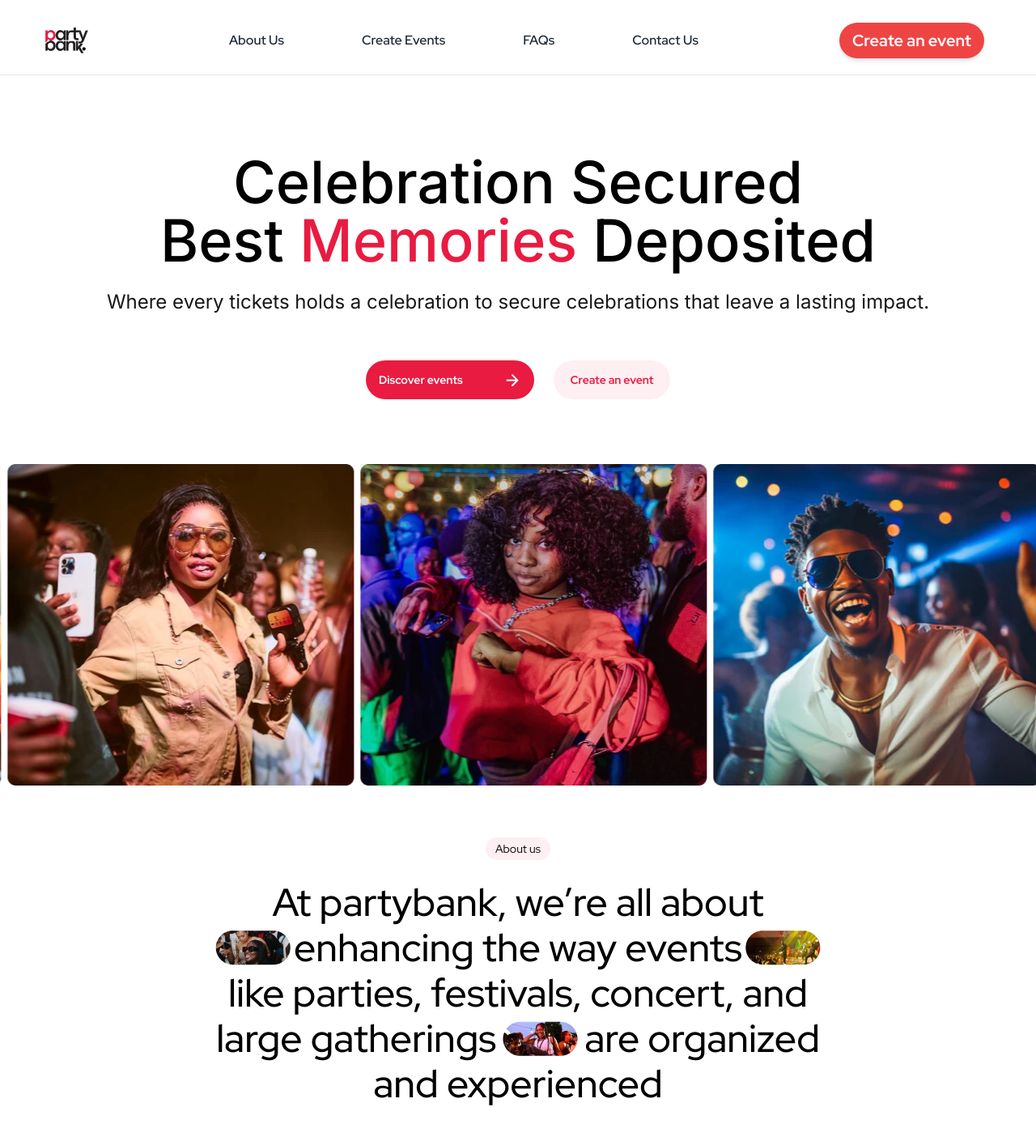
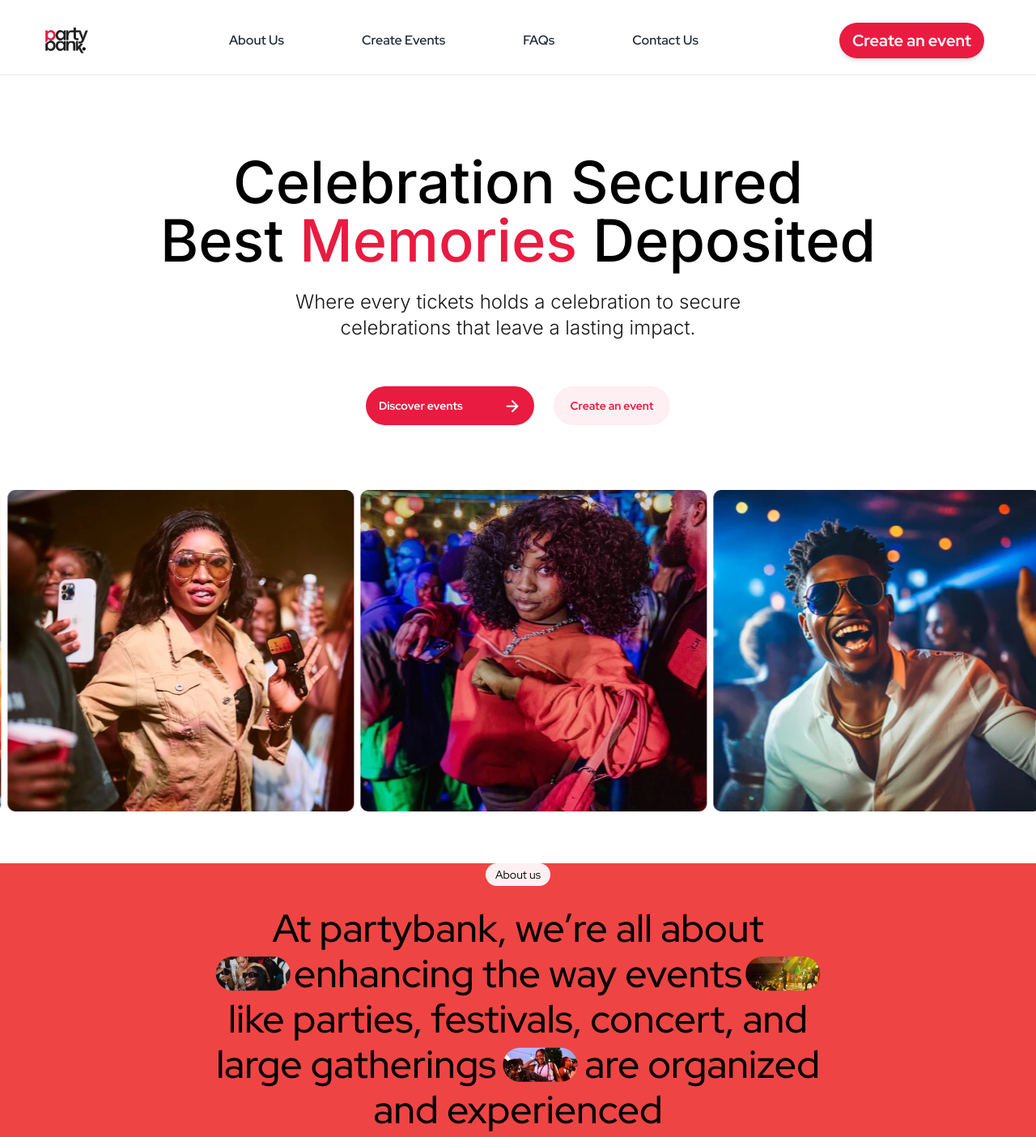
Before and after one commit to thepartybank/partybank-ticketing, a Vue app: page / in a window 1280 px wide. Shown: the top 1404 px of the page at 81% size. Built offline with nearby package versions, Linux system fonts and the light colour scheme.

Commit message:
chore:small fixes

```diff
--- a/src/components/home/AboutUs.vue
+++ b/src/components/home/AboutUs.vue
@@ -1,9 +1,9 @@
 <template>
-  <div class="flex flex-col items-center mt-8 lg:mt-16">
+  <div class="flex flex-col items-center mt-8 lg:mt-16 lg:bg-red-500">
     <p class="bg-secondary-red font-redHat text-sm rounded-full px-3 py-1 mb-4 lg:mb-7">About us</p>
 
     <div
-      class="font-redHat font-medium text-[20px] lg:text-5xl flex flex-col items-center lg:space-y-2 space-y-1"
+      class="font-redHat font-medium text-[20px] lg:text-5xl md:text-3xl flex flex-col items-center lg:space-y-2"
     >
       <p class="">At partybank, we’re all about</p>
       <div class="flex gap-1 items-center">
--- a/src/components/home/BannerComponent.vue
+++ b/src/components/home/BannerComponent.vue
@@ -5,7 +5,7 @@
       Best <span class="text-primary-red">Memories </span> Deposited
     </h1>
     <p
-      class="text-[20px] lg:text-2xl lg:mt-6 font-normal font-inter text-primary-black text-center px-4"
+      class="text-[20px] lg:text-2xl mt-4 lg:mt-6 font-light font-inter text-primary-black text-center px-4 sm:w-2/5 md:w-1/2"
     >
       Where every tickets holds a celebration to secure celebrations that leave a lasting impact.
     </p>
--- a/src/components/home/ScrollingCarousel.vue
+++ b/src/components/home/ScrollingCarousel.vue
@@ -56,7 +56,3 @@ export default defineComponent({
   width: 200%;
 }
 </style>
-
-<style>
-@import 'tailwindcss/tailwind.css';
-</style>
--- a/src/components/shared/HeaderComponent.vue
+++ b/src/components/shared/HeaderComponent.vue
@@ -54,7 +54,7 @@ function closeMenuAndNavigate(path: string) {
     <!-- Create Event Button (Desktop) -->
     <div class="hidden md:block">
       <button
-        class="px-4 py-2 text-white bg-red-500 rounded-full shadow-md hover:bg-red-600 font-bold text-xl font-redHat"
+        class="px-4 py-2 text-white bg-primary-red rounded-full shadow-md hover:bg-red-600 font-bold text-xl font-redHat"
         @click="router.push('/create-events')"
       >
         Create an event
```
